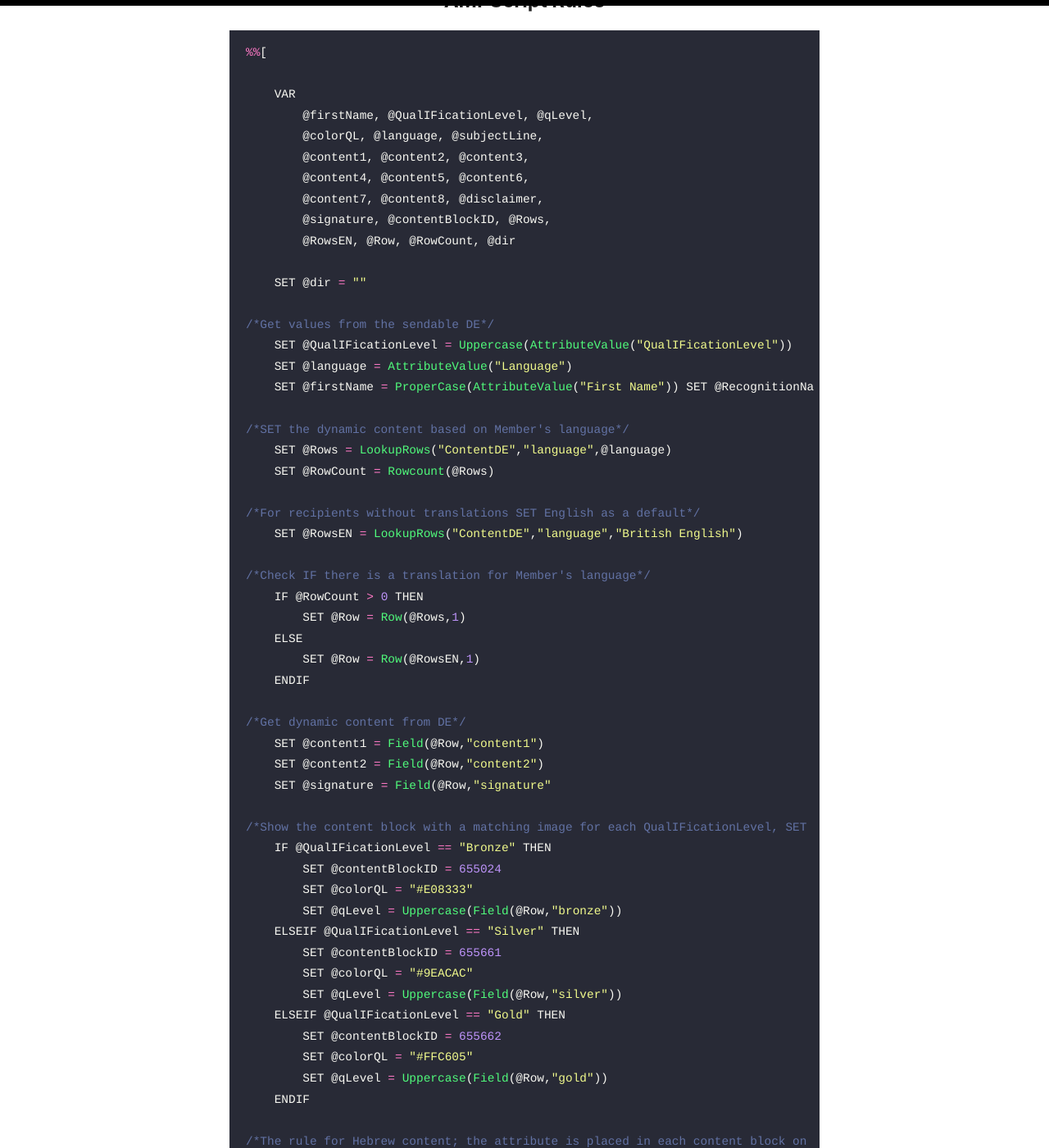
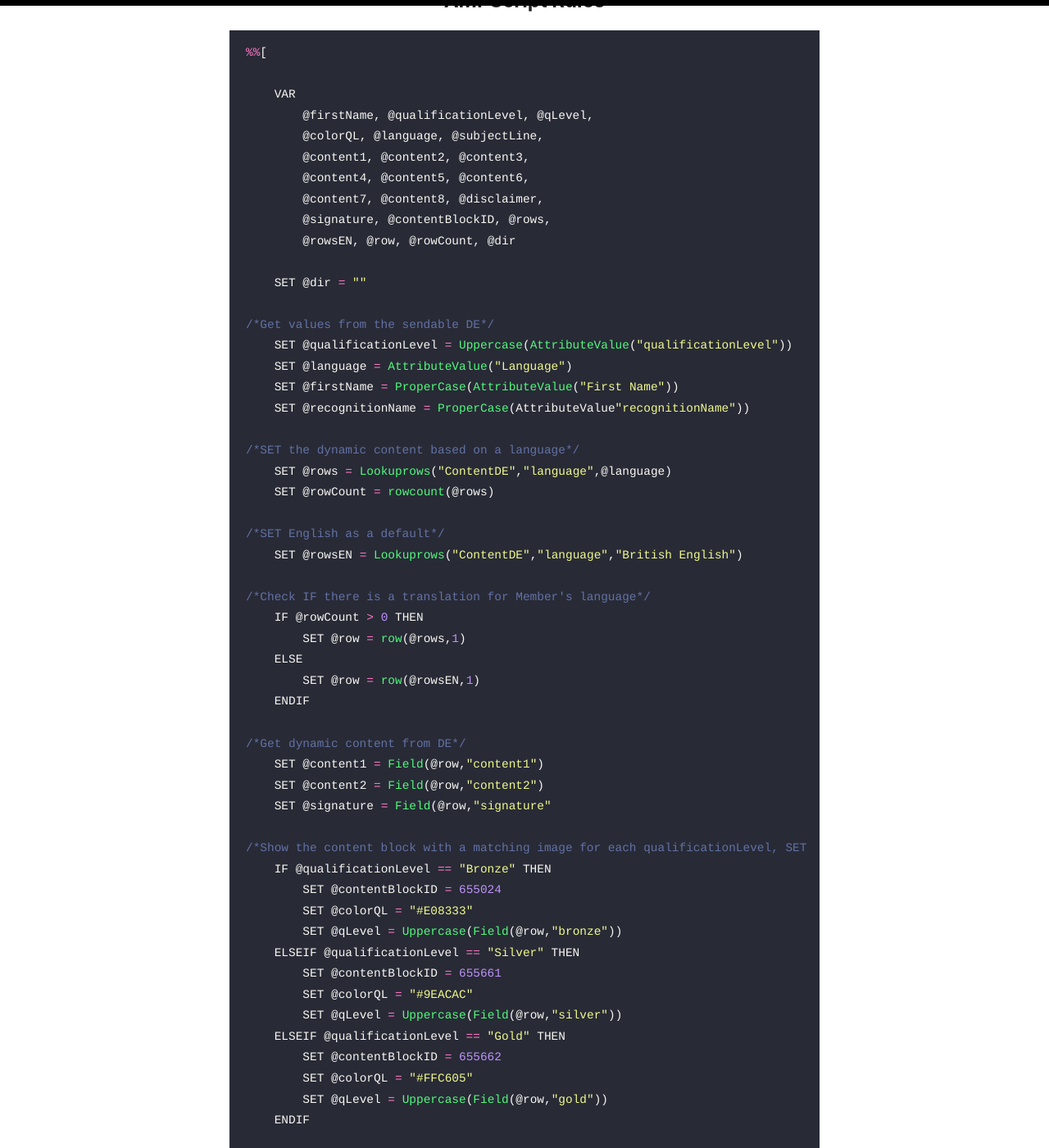
Before and after one commit to karolcholewa/blog, a Jekyll site: the page built from _posts/2021-01-10-dynamic-email.md, in a window 1280 px wide and 1400 px high, scrolled down 3595 px. Shown: the whole window at 82% size. Built offline with Jekyll 4.4.1, drawn with Linux system fonts in a browser that asks for light colours; some of the changed text lies outside the part shown.

Commit message:
formatted post

```diff
--- a/_posts/2021-01-10-dynamic-email.md
+++ b/_posts/2021-01-10-dynamic-email.md
@@ -19,7 +19,7 @@ Working with multilingual marketing teams in EMEA makes content localization a s
 This is a crucial requirement with less strict CAN-SPAM obligations. It allows a sender to build and send email(s) from a single Business Unit and use a single template without a physical address or an unsubscribe link.
 
 ### Sendable and non-sendable data
-A sendable data extension has been created from a BI report. It contains mandatory Fields (SubscriberKey) and additional data such as RecognitionName, RecognitionLevel achieved, or Language of the recipient.
+A sendable data extension has been created from a BI report. It contains mandatory Fields (SubscriberKey) and additional data such as recognitionName, RecognitionLevel achieved, or Language of the recipient.
 In addition to the sendable DE, a non-sendable data extension has been created to store translated content.
 
 ### Personalization
@@ -39,26 +39,26 @@ This email campaing uses a BI report with rewards winners (recipients) and conte
 
 ### Sendable Data Extension - List
 Data from a report is manually imported to a sendable data extension. DE text Fields can look like so:
-- SubscriberKey
-- RecognitionName
-- RecognitionLevel
-- Country
-- Language
+- subscriberKey
+- recognitionName
+- recognitionLevel
+- country
+- language
 
 ### Non-sendable Data Extension - Content
 First, I build an English baseline. THEN I analize content blocks based on a content formatting. Data extension stores clear text amd text formatting is controlled by CSS within the email markup. Each content block is limited to the same formatting rules (font-size, color, font-weight, and so on). THEN I chunk it into content parts like so:
-- SubjectLine
-- Content1
-- Content2
-- Content3
-- Disclaimer
-- Signature
+- subjectLine
+- content1
+- content2
+- content3
+- disclaimer
+- signature
 - &hellip;
 
 Content chunks fit into data extension text Fields with tailored lengths. For shorter blocks reserve 50-128 characters and for longer parts 500 characters. Take into account that text size varies in dIFferent languages.
 
 ## Email Content
-Text for an email body is stored in Rows and columns of a non-sendable data extension. For images I use image content boxes and place them directly in to the email body. Images appearance is toggled using AMPScript. All images are free from text and culturally universal and diversIFied suited for the European culture.
+Text for an email body is stored in rows and columns of a non-sendable data extension. For images I use image content boxes and place them directly in to the email body. Images appearance is toggled using AMPScript. All images are free from text and culturally universal and diversIFied suited for the European culture.
 
 ### Inside the Email Body
 Content chunks are stored in variables and displayed according to AMPScript rules. The subject line uses text concatenated in a logical, grammatically correct order.
@@ -73,53 +73,54 @@ Formatting can be inline static or dynamic.
 %%[
 
     VAR
-        @firstName, @QualIFicationLevel, @qLevel,
+        @firstName, @qualificationLevel, @qLevel,
         @colorQL, @language, @subjectLine,
         @content1, @content2, @content3,
         @content4, @content5, @content6,
         @content7, @content8, @disclaimer,
-        @signature, @contentBlockID, @Rows,
-        @RowsEN, @Row, @RowCount, @dir
+        @signature, @contentBlockID, @rows,
+        @rowsEN, @row, @rowCount, @dir
 
     SET @dir = ""
 
 /*Get values from the sendable DE*/
-    SET @QualIFicationLevel = Uppercase(AttributeValue("QualIFicationLevel"))
+    SET @qualificationLevel = Uppercase(AttributeValue("qualificationLevel"))
     SET @language = AttributeValue("Language")
-    SET @firstName = ProperCase(AttributeValue("First Name")) SET @RecognitionName = ProperCase(AttributeValue("RecognitionName"))
+    SET @firstName = ProperCase(AttributeValue("First Name"))
+    SET @recognitionName = ProperCase(AttributeValue"recognitionName"))
 
-/*SET the dynamic content based on Member's language*/
-    SET @Rows = LookupRows("ContentDE","language",@language)
-    SET @RowCount = Rowcount(@Rows)
+/*SET the dynamic content based on a language*/
+    SET @rows = Lookuprows("ContentDE","language",@language)
+    SET @rowCount = rowcount(@rows)
 
-/*For recipients without translations SET English as a default*/
-    SET @RowsEN = LookupRows("ContentDE","language","British English")
+/*SET English as a default*/
+    SET @rowsEN = Lookuprows("ContentDE","language","British English")
 
 /*Check IF there is a translation for Member's language*/
-    IF @RowCount > 0 THEN
-        SET @Row = Row(@Rows,1)
+    IF @rowCount > 0 THEN
+        SET @row = row(@rows,1)
     ELSE
-        SET @Row = Row(@RowsEN,1)
+        SET @row = row(@rowsEN,1)
     ENDIF
 
 /*Get dynamic content from DE*/
-    SET @content1 = Field(@Row,"content1")
-    SET @content2 = Field(@Row,"content2")
-    SET @signature = Field(@Row,"signature"
+    SET @content1 = Field(@row,"content1")
+    SET @content2 = Field(@row,"content2")
+    SET @signature = Field(@row,"signature"
 
-/*Show the content block with a matching image for each QualIFicationLevel, SET the color for the font, assign localized content*/
-    IF @QualIFicationLevel == "Bronze" THEN
+/*Show the content block with a matching image for each qualificationLevel, SET the color for the font, assign localized content*/
+    IF @qualificationLevel == "Bronze" THEN
         SET @contentBlockID = 655024
         SET @colorQL = "#E08333"
-        SET @qLevel = Uppercase(Field(@Row,"bronze"))
-    ELSEIF @QualIFicationLevel == "Silver" THEN
+        SET @qLevel = Uppercase(Field(@row,"bronze"))
+    ELSEIF @qualificationLevel == "Silver" THEN
         SET @contentBlockID = 655661
         SET @colorQL = "#9EACAC"
-        SET @qLevel = Uppercase(Field(@Row,"silver"))
-    ELSEIF @QualIFicationLevel == "Gold" THEN
+        SET @qLevel = Uppercase(Field(@row,"silver"))
+    ELSEIF @qualificationLevel == "Gold" THEN
         SET @contentBlockID = 655662
         SET @colorQL = "#FFC605"
-        SET @qLevel = Uppercase(Field(@Row,"gold"))
+        SET @qLevel = Uppercase(Field(@row,"gold"))
     ENDIF
 
 /*The rule for Hebrew content; the attribute is placed in each content block on the nearest TD*/
```
